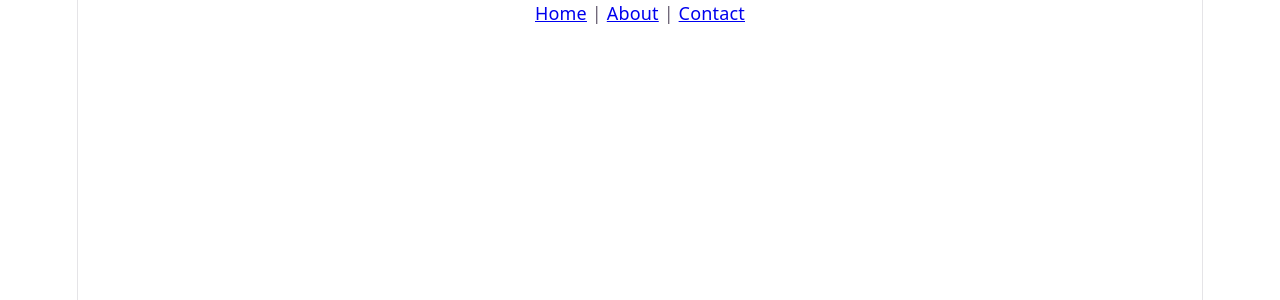
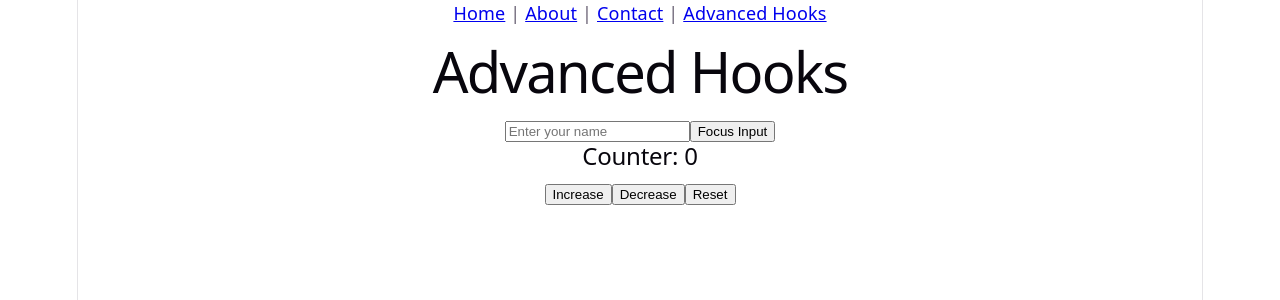
Before and after one commit to kiran989801/my-react-app, a React (Vite) app in the folder my-react-app/: page /hooks in a window 1280 px wide. Shown: the top 300 px of the page. Built offline with nearby package versions, Linux system fonts and the light colour scheme.

Commit message:
Week 6 - Advanced Hooks

```diff
--- a/my-react-app/src/App.jsx
+++ b/my-react-app/src/App.jsx
@@ -2,6 +2,7 @@ import { BrowserRouter, Routes, Route, Link } from "react-router-dom";
 import Home from "./pages/Home";
 import About from "./pages/About";
 import Contact from "./pages/Contact";
+import AdvancedHooks from "./components/AdvancedHooks";
 
 function App() {
   return (
@@ -9,13 +10,15 @@ function App() {
       <nav>
         <Link to="/">Home</Link> |{" "}
         <Link to="/about">About</Link> |{" "}
-        <Link to="/contact">Contact</Link>
+        <Link to="/contact">Contact</Link> |{" "}
+        <Link to="/hooks">Advanced Hooks</Link>
       </nav>
 
       <Routes>
         <Route path="/" element={<Home />} />
         <Route path="/about" element={<About />} />
         <Route path="/contact" element={<Contact />} />
+        <Route path="/hooks" element={<AdvancedHooks />} />
       </Routes>
     </BrowserRouter>
   );
--- /dev/null
+++ b/my-react-app/src/components/AdvancedHooks.jsx
@@ -0,0 +1,52 @@
+import { useRef, useState } from "react";
+
+function useCounter() {
+  const [count, setCount] = useState(0);
+
+  const increase = () => {
+    setCount(count + 1);
+  };
+
+  const decrease = () => {
+    setCount(count - 1);
+  };
+
+  const reset = () => {
+    setCount(0);
+  };
+
+  return { count, increase, decrease, reset };
+}
+
+function AdvancedHooks() {
+  const inputRef = useRef(null);
+  const { count, increase, decrease, reset } = useCounter();
+
+  const focusInput = () => {
+    inputRef.current.focus();
+  };
+
+  return (
+    <div>
+      <h1>Advanced Hooks</h1>
+
+      <input
+        ref={inputRef}
+        type="text"
+        placeholder="Enter your name"
+      />
+
+      <button onClick={focusInput}>
+        Focus Input
+      </button>
+
+      <h2>Counter: {count}</h2>
+
+      <button onClick={increase}>Increase</button>
+      <button onClick={decrease}>Decrease</button>
+      <button onClick={reset}>Reset</button>
+    </div>
+  );
+}
+
+export default AdvancedHooks;
```
